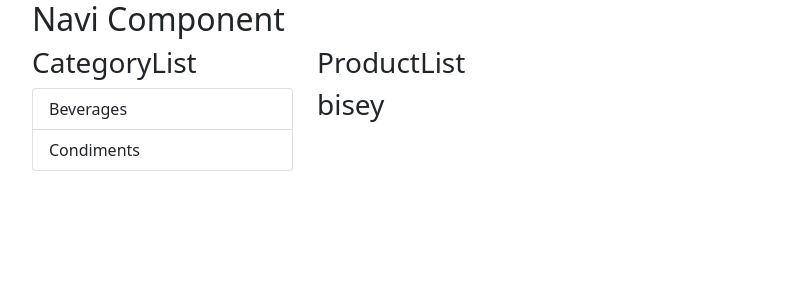
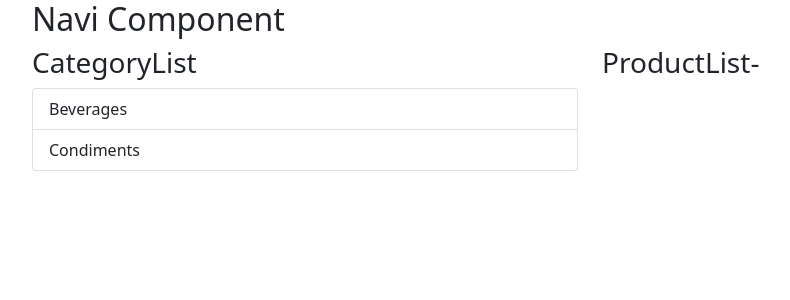
Before and after one commit to esadakman/udemy-react, a React (Create React App) app: page / in a window 1280 px wide. Shown: the top 300 px of the page, without its empty margins (50-840 px from the left). Built offline with nearby package versions, Linux system fonts and the light colour scheme; the HTML template or start-up script is replaced by a standard one.

Commit message:
events - componets

```diff
--- a/src/App.js
+++ b/src/App.js
@@ -1,4 +1,4 @@
-import React from "react";
+import React, { Component } from "react";
 import CategoryList from "./CategoryList";
 import Navi from "./Navi";
 import ProductList from "./ProductList";
@@ -7,15 +7,15 @@ import ProductList from "./ProductList";
 // ! Bir componentten diğeine data taşımak için Props'u kullanırız
 import { Container, Row, Col } from "reactstrap";
 
-function App() {
-  // ! İstersek category ve product listimizi bir değişken içerisinde oluşturup, ordanda alabiliriz
-  // * Bu değişkenleri okumak için ise direkt title'ın içine gidip {} içerisinde değiikenimizi çağırabiliriz
-  // let titleProduct = "Product List";
-  // let titleCategory = "Category List";
-  // ! Yeni bir özellik eklediğimizde başka bir değişken oluşturmak yerine aşağıda ki gibi encapsulation yöntemine başvururuz
-  let productInfo = { title: "ProductList", baskaBisey: "bisey" };
+export default class App extends Component {
+  state = { currentCategory: "" };
+
+  changeCategory = (category) => {
+    this.setState({ currentCategory: category.categoryName });
+  };
+  render() {
+    let productInfo = { title: "ProductList" };
     let categoryInfo = { title: "CategoryList" };
-
     return (
       <div>
         {/* <h2>Hello React !!! </h2> */}
@@ -26,21 +26,33 @@ function App() {
             <Navi />
           </Row>
           <Row>
-          <Col xs="3">
+            <Col xs="6">
               {/* //* Datamızı taşımak datayı taşıyacağımız yere gelip title veririz. (title yerine başka bir isimde verebiliriz fakat diğer tarafta aynı isimle çağırmamız gerekir)  */}
               {/* <CategoryList title="Category List" /> */}
               {/* <CategoryList title={titleCategory} /> */}
-            <CategoryList info={categoryInfo} />
+              <CategoryList
+                currentCategory={this.state.currentCategory}
+                changeCategory={this.changeCategory}
+                info={categoryInfo}
+              />
             </Col>
-          <Col xs="9">
+            <Col xs="6">
               {/* <ProductList title="Product List" /> */}
               {/* <ProductList title={titleProduct} /> */}
-            <ProductList info={productInfo} />
+              <ProductList
+                currentCategory={this.state.currentCategory}
+                info={productInfo}
+              />
             </Col>
           </Row>
         </Container>
       </div>
     );
   }
+}
 
-export default App;
+// ! İstersek category ve product listimizi bir değişken içerisinde oluşturup, ordanda alabiliriz
+// * Bu değişkenleri okumak için ise direkt title'ın içine gidip {} içerisinde değiikenimizi çağırabiliriz
+// let titleProduct = "Product List";
+// let titleCategory = "Category List";
+// ! Yeni bir özellik eklediğimizde başka bir değişken oluşturmak yerine aşağıda ki gibi encapsulation yöntemine başvururuz
--- a/src/CategoryList.js
+++ b/src/CategoryList.js
@@ -16,24 +16,29 @@ export default class CategoryList extends Component {
   }
   // *=======================
   // ! app.js'de encapsulation yöntemimizi uyguladıktan sonra burada divimizin içine girip {this.props.info.__değişkenismi__} şeklinde çağırıyoruz
+  // ! changeCategory diye yeni bir değişken oluşturduk ve bunu eventimizde çağırdık
 
   render() {
     return (
       <div>
         {/* <h3>{this.props.title}</h3> */}
         <h3>{this.props.info.title}</h3>
-        <h3>{this.state.counter}</h3>
+        {/* <h3>{this.state.counter}</h3> */}
 
         <ListGroup>
           {
             // ! yukarıda yazmış olduğumuz categories'im içerisinde ki bilgileri getirmek için
             this.state.categories.map((category) => (
-              <ListGroupItem key={category.categoryId}>
+              <ListGroupItem
+                onClick={() => this.props.changeCategory(category)}
+                key={category.categoryId}
+              >
                 {category.categoryName}{" "}
               </ListGroupItem>
             ))
           }
         </ListGroup>
+        <h4>{this.props.currentCategory}</h4>
       </div>
     );
   }
--- a/src/ProductList.js
+++ b/src/ProductList.js
@@ -5,8 +5,9 @@ export default class ProductList extends Component {
   render() {
     return (
       <div>
-        <h3>{this.props.info.title}</h3>
-        <h3>{this.props.info.baskaBisey}</h3>
+        <h3>
+          {this.props.info.title}-{this.props.currentCategory}
+        </h3>
       </div>
     );
   }
```
Also changed, not shown: 1 other file (tests, documents, lock files or other folders). Lines whose indentation alone changed are shown as unchanged.
